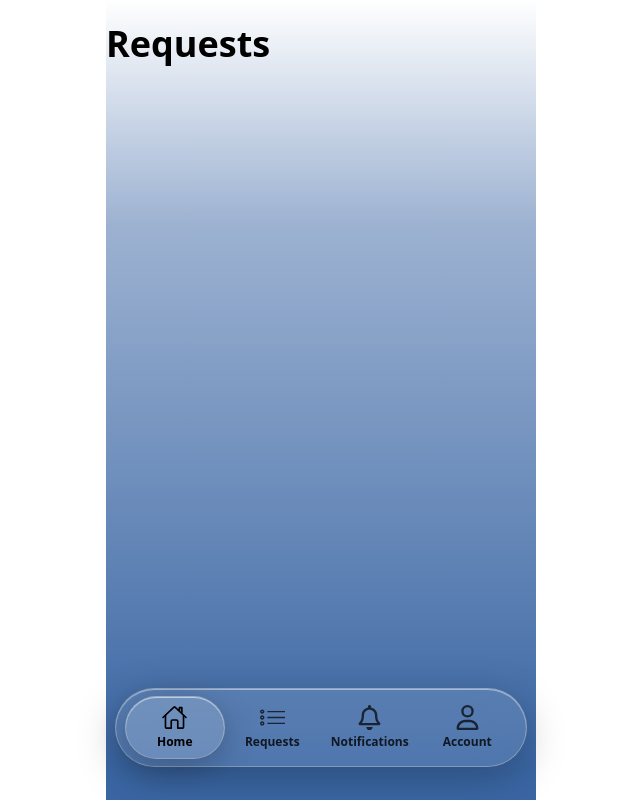
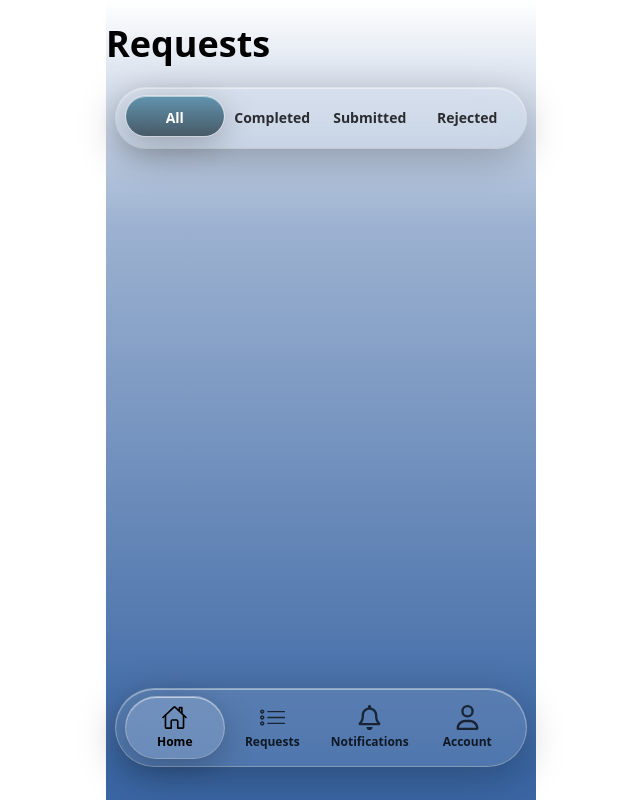
Before and after one commit to rajeevansharan/Hackstreet-Boys_eGovDoc, a React (Vite) app in the folder citizen-ui/: page /requests in a window 1280 px wide. Shown: the whole page, without its empty margins (319-959 px from the left). Built offline with nearby package versions, Linux system fonts and the light colour scheme.

Commit message:
feat: Add SecondaryNavBar component to RequestPage
Introduces a new SecondaryNavBar component for filtering requests by status and integrates it into the RequestPage for improved navigation.

```diff
--- /dev/null
+++ b/citizen-ui/src/components/SecondaryNavBar.jsx
@@ -0,0 +1,45 @@
+import { useState } from "react";
+import { Link } from "react-router-dom";
+
+function SecondaryNavBar() {
+  const [active, setActive] = useState(0);
+
+  const items = [
+    { label: "All" },
+    { label: "Completed" },
+    { label: "Submitted" },
+    { label: "Rejected" },
+  ];
+
+  return (
+    <nav className="mx-[10px] rounded-full bg-white/10 px-[10px] py-2 shadow-[inset_0_1px_0_rgba(255,255,255,.45),0_10px_40px_rgba(0,0,0,.25)] ring-1 ring-white/40 backdrop-blur-xl">
+      <div className="relative grid grid-cols-4 gap-0">
+        <span
+          className="pointer-events-none absolute w-1/4 rounded-full bg-gradient-to-b from-[#2F7496]/70 from-0% to-[#0F2530]/70 to-100% py-5 shadow-[inset_0_1px_0_rgba(255,255,255,.55),0_8px_32px_rgba(0,0,0,.25)] ring-1 ring-white/40 transition-transform duration-300 ease-out"
+          style={{ transform: `translateX(${active * 100}%)` }}
+        />
+        {items.map(({ label }, index) => {
+          const isActive = index === active;
+          return (
+            <Link
+              key={label}
+              type="button"
+              onClick={() => setActive(index)}
+              className="relative z-10 flex flex-col items-center justify-center gap-1 py-3 text-sm"
+            >
+              <span
+                className={
+                  isActive ? "font-bold text-white" : "font-semibold opacity-80"
+                }
+              >
+                {label}
+              </span>
+            </Link>
+          );
+        })}
+      </div>
+    </nav>
+  );
+}
+
+export default SecondaryNavBar;
--- a/citizen-ui/src/pages/RequestPage.jsx
+++ b/citizen-ui/src/pages/RequestPage.jsx
@@ -1,7 +1,10 @@
+import SecondaryNavBar from "../components/SecondaryNavBar";
+
 const RequestPage = () => {
   return (
     <div>
       <h1 className="mt-6 mb-6 text-left text-4xl font-extrabold">Requests</h1>
+      <SecondaryNavBar />
     </div>
   );
 };
```
